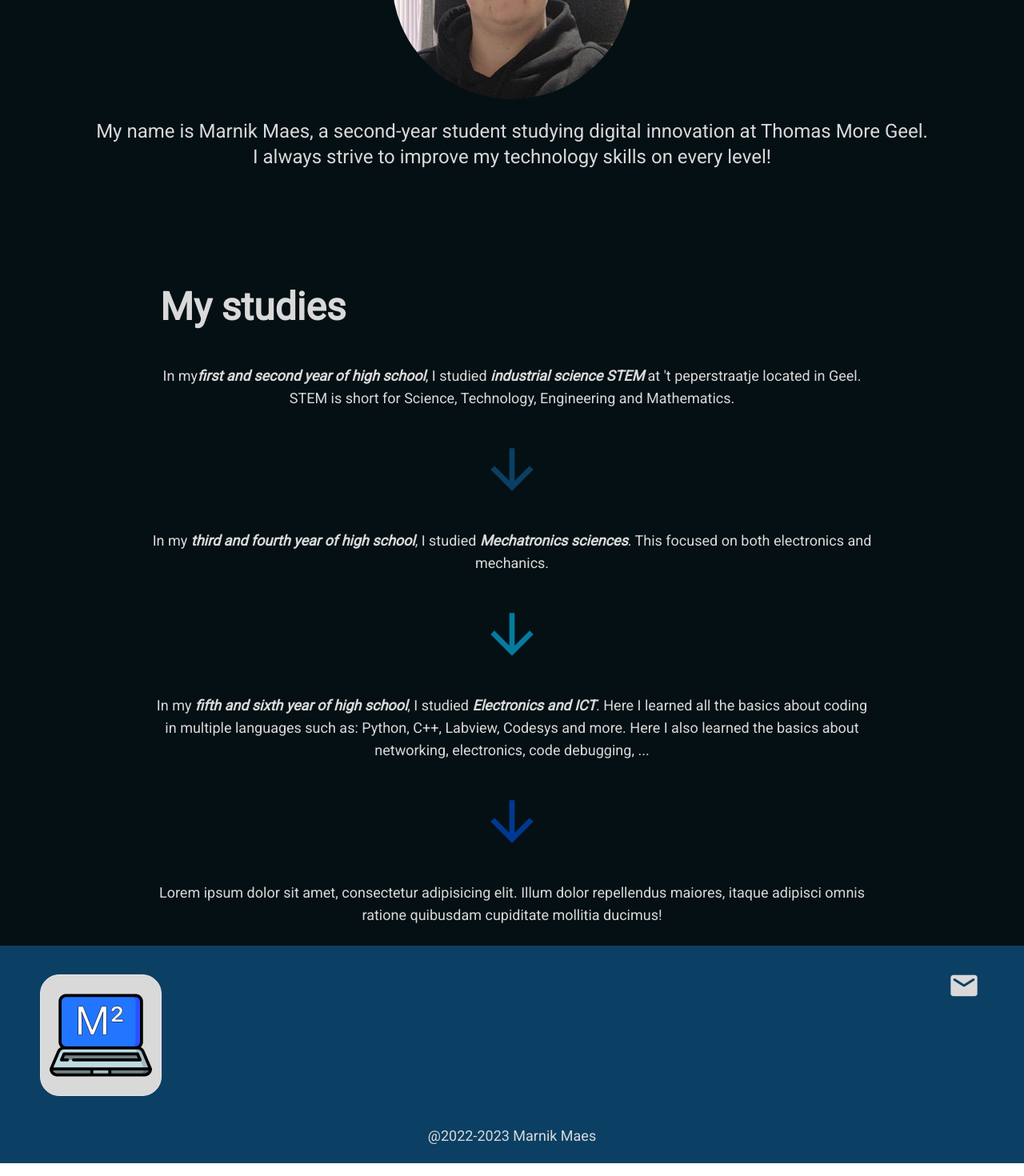
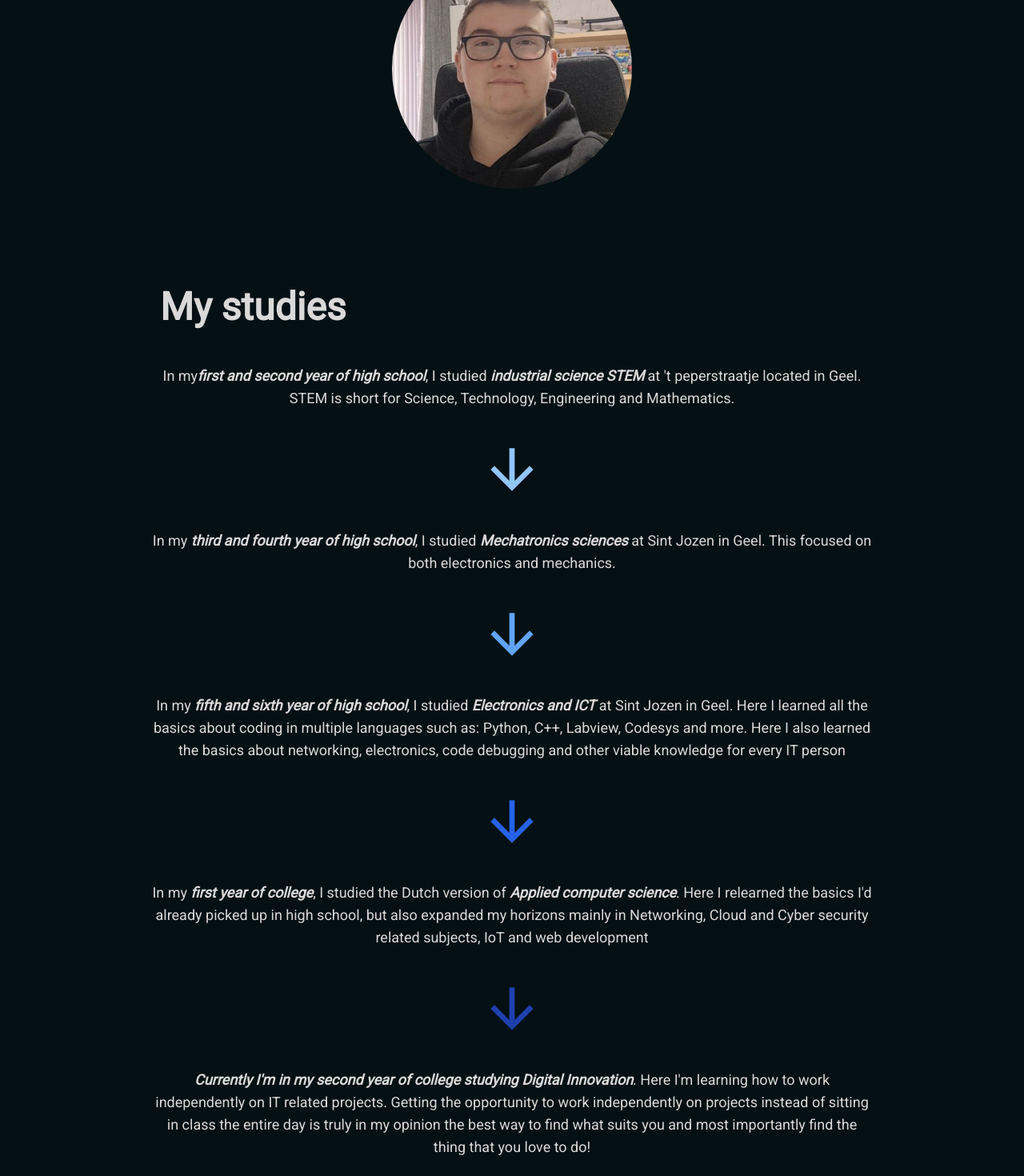
Before and after one commit to marnikmaes/portfolio, a Next.js app in the folder my-portfolio/: page /Aboutme in a window 1280 px wide. Shown: the part 380-1850 px from the top of the page at 80% size. Built offline with nearby package versions, Linux system fonts and the light colour scheme; some icons are missing.

Commit message:
aboutme-mystudies
aboutme-mystudies

```diff
--- a/my-portfolio/pages/Aboutme.tsx
+++ b/my-portfolio/pages/Aboutme.tsx
@@ -18,8 +18,8 @@ function Aboutme() {
         <Nav/>
 
         <div className="flex flex-wrap justify-center items-center py-6 md:pb-[100px]">
+          <h1 className='text-2xl font-Roboto py-6 px-[40px] text-center'>My name is <span className='font-bold italic'>Marnik Maes</span>, a second-year student studying <span className='font-bold italic'>Digital Innovation</span> at Thomas More Geel. <br/> <span className='font-bold italic'>I always strive to improve my technology skills on every level!</span></h1>
           <Image className="object-cover rounded-full" src={"images/Marnik-Maes.png"} alt={"Marnik Maes"} width={300} height={300}/>
-          <h1 className='text-2xl font-Roboto py-6 px-[40px] text-center'>My name is Marnik Maes, a second-year student studying digital innovation at Thomas More Geel. <br/> I always strive to improve my technology skills on every level!</h1>
         </div>
 
         <div className='text-center xl:text-left xl:ml-[200px] py-6'>
@@ -28,13 +28,14 @@ function Aboutme() {
         <div className='py-6 flex flex-col justify-around items-center m-auto sm:w-[200px] md:w-[500px] lg:w-[900px] text-customWhite text-lg text-center font-Roboto'>
           <div>In my<span className='font-semibold italic'>first and second year of high school</span>, I studied <span className='font-semibold italic'>industrial science STEM</span> at &#39;t peperstraatje located in Geel.
             STEM is short for Science, Technology, Engineering and Mathematics.</div>
-          <div><Icon className='text-skyBlue' icon="material-symbols:arrow-downward" width={80} height={150}/></div>
-          <div>In my <span className='font-semibold italic'>third and fourth year of high school</span>, I studied <span className='font-semibold italic'>Mechatronics sciences</span>. This focused on both electronics and mechanics.</div>
-          <div><Icon className='text-waterBlue' icon="material-symbols:arrow-downward" width={80} height={150}/></div>
-          <div>In my <span className='font-semibold italic'>fifth and sixth year of high school</span>, I studied <span className='font-semibold italic'>Electronics and ICT</span>. Here I learned all the basics about coding in multiple languages such as: Python, C++, Labview, Codesys and more. Here I also learned the basics about networking, electronics, code debugging, ...</div>
-          <div><Icon className='text-towerBlue' icon="material-symbols:arrow-downward" width={80} height={150}/></div>
-          <div>Lorem ipsum dolor sit amet, consectetur adipisicing elit. Illum dolor repellendus maiores, itaque adipisci omnis ratione quibusdam cupiditate mollitia ducimus!</div>
-
+          <div><Icon className='text-blue-300' icon="material-symbols:arrow-downward" width={80} height={150}/></div>
+          <div>In my <span className='font-semibold italic'>third and fourth year of high school</span>, I studied <span className='font-semibold italic'>Mechatronics sciences</span> at Sint Jozen in Geel. This focused on both electronics and mechanics.</div>
+          <div><Icon className='text-blue-400' icon="material-symbols:arrow-downward" width={80} height={150}/></div>
+          <div>In my <span className='font-semibold italic'>fifth and sixth year of high school</span>, I studied <span className='font-semibold italic'>Electronics and ICT</span> at Sint Jozen in Geel. Here I learned all the basics about coding in multiple languages such as: Python, C++, Labview, Codesys and more. Here I also learned the basics about networking, electronics, code debugging and other viable knowledge for every IT person</div>
+          <div><Icon className='text-blue-600' icon="material-symbols:arrow-downward" width={80} height={150}/></div>
+          <div>In my <span className='font-semibold italic'>first year of college</span>, I studied the Dutch version of <span className='font-semibold italic'>Applied computer science</span>. Here I relearned the basics I'd already picked up in high school, but also expanded my horizons mainly in Networking, Cloud and Cyber security related subjects, IoT and web development</div>
+          <div><Icon className='text-blue-800' icon="material-symbols:arrow-downward" width={80} height={150}/></div>
+          <div> <span className='font-semibold italic'>Currently I'm in my second year of college studying Digital Innovation</span>. Here I'm learning how to work independently on IT related projects. Getting the opportunity to work independently on projects instead of sitting in class the entire day is truly in my opinion the best way to find what suits you and most importantly find the thing that you love to do! </div>
         </div>
 
       </main>
--- a/my-portfolio/pages/index.tsx
+++ b/my-portfolio/pages/index.tsx
@@ -24,7 +24,7 @@ function IndexPage() {
 
         <div className="flex flex-wrap justify-center items-center">
           <Image className="object-cover rounded-full" src={"images/Marnik-Maes.png"} alt={"Marnik Maes"} width={300} height={300}/>
-          <h1 className='text-2xl font-Roboto py-6 px-[40px] text-center'>My name is Marnik Maes, a second-year student studying digital innovation at Thomas More Geel. <br/> I always strive to improve my technology skills on every level!</h1>
+          <h1 className='text-2xl font-Roboto py-6 px-[40px] text-center'>My name is <span className='font-bold italic'>Marnik Maes</span>, a second-year student studying <span className='font-bold italic'>Digital Innovation</span> at Thomas More Geel. <br/> <span className='font-bold italic'>I always strive to improve my technology skills on every level!</span></h1>
         </div>
 
         <div className='text-center xl:text-right xl:mr-[200px] py-6'>
```
